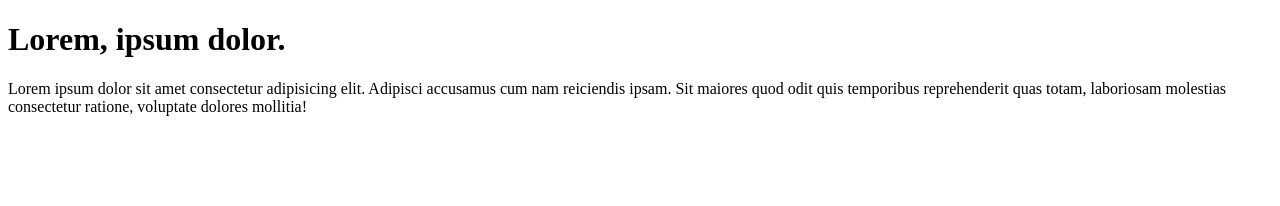
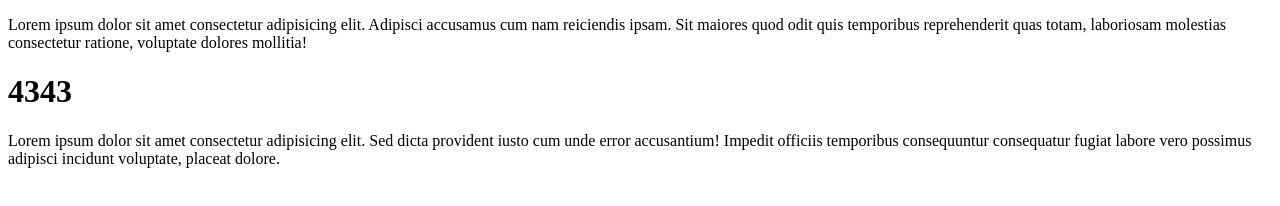
Before and after one commit to MrFlexBadan/test, a plain HTML site: page index.html in a window 1280 px wide. Drawn offline with Linux system fonts and the light colour scheme.

Commit message:
new commit

```diff
--- a/index.html
+++ b/index.html
@@ -6,12 +6,18 @@
     <title>Document</title>
   </head>
   <body>
-    <h1>Lorem, ipsum dolor.</h1>
     <p>
       Lorem ipsum dolor sit amet consectetur adipisicing elit. Adipisci
       accusamus cum nam reiciendis ipsam. Sit maiores quod odit quis temporibus
       reprehenderit quas totam, laboriosam molestias consectetur ratione,
       voluptate dolores mollitia!
     </p>
+    <h1>4343</h1>
+    <p>
+      Lorem ipsum dolor sit amet consectetur adipisicing elit. Sed dicta
+      provident iusto cum unde error accusantium! Impedit officiis temporibus
+      consequuntur consequatur fugiat labore vero possimus adipisci incidunt
+      voluptate, placeat dolore.
+    </p>
   </body>
 </html>
```
